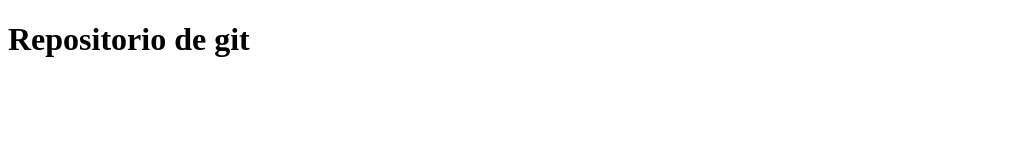
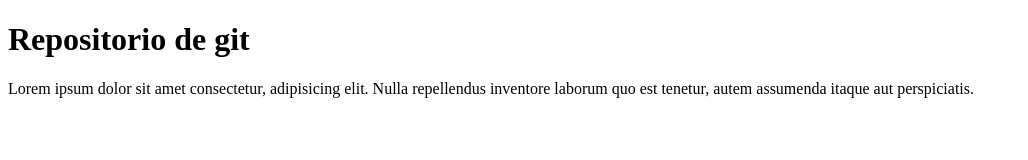
Before and after one commit to Mauricio-Guerrero-Arciniegas/Fundamentos, a plain HTML site: page index.html in a window 1280 px wide. Shown: the whole page, without its empty margins (0-1028 px from the left). Drawn offline with Linux system fonts and the light colour scheme.

Commit message:
Cambios en el repositorio

```diff
--- a/index.html
+++ b/index.html
@@ -8,5 +8,6 @@
 </head>
 <body>
     <h1>Repositorio de git</h1>
+    <p>Lorem ipsum dolor sit amet consectetur, adipisicing elit. Nulla repellendus inventore laborum quo est tenetur, autem assumenda itaque aut perspiciatis.</p>
 </body>
 </html>
```
